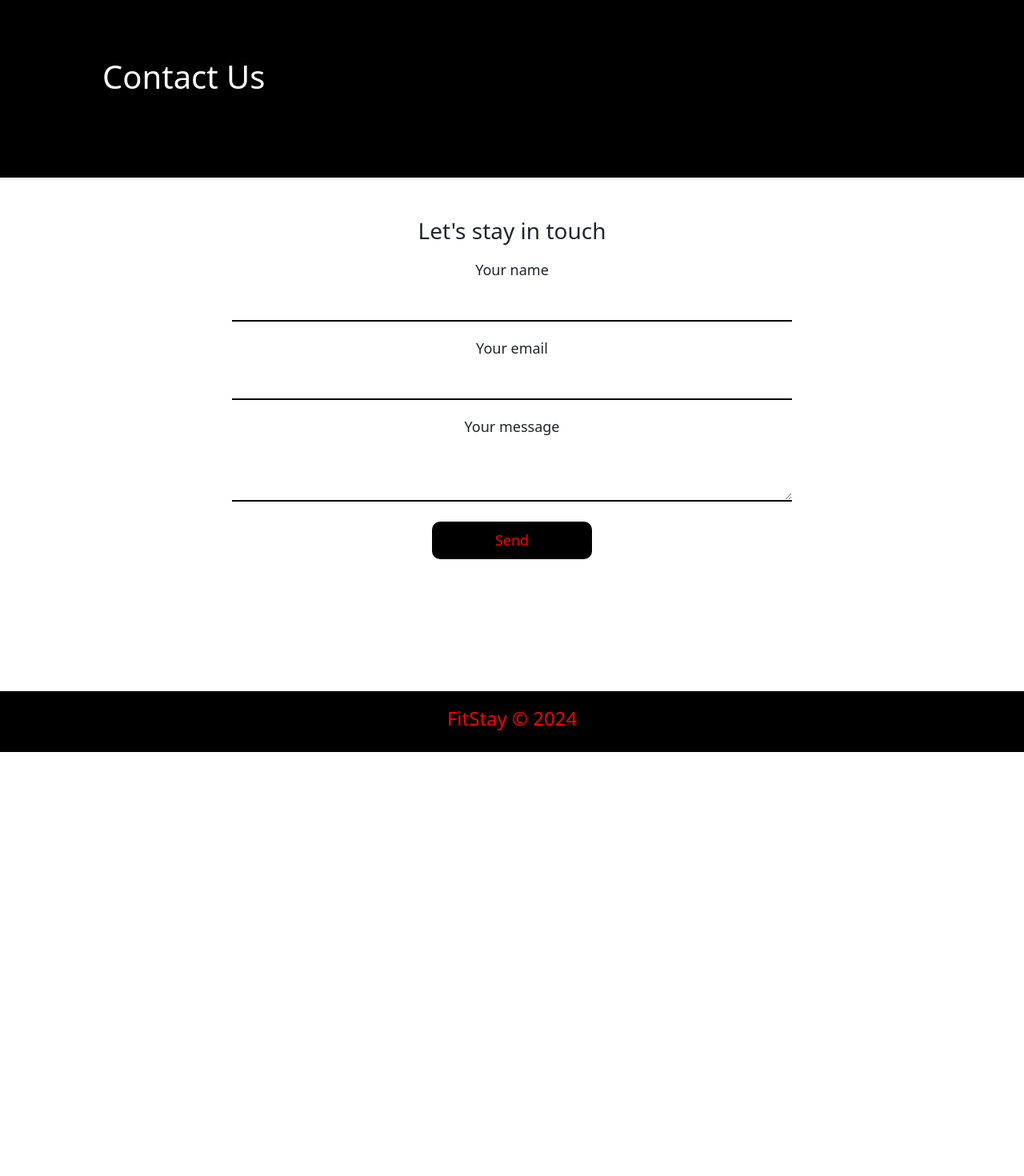
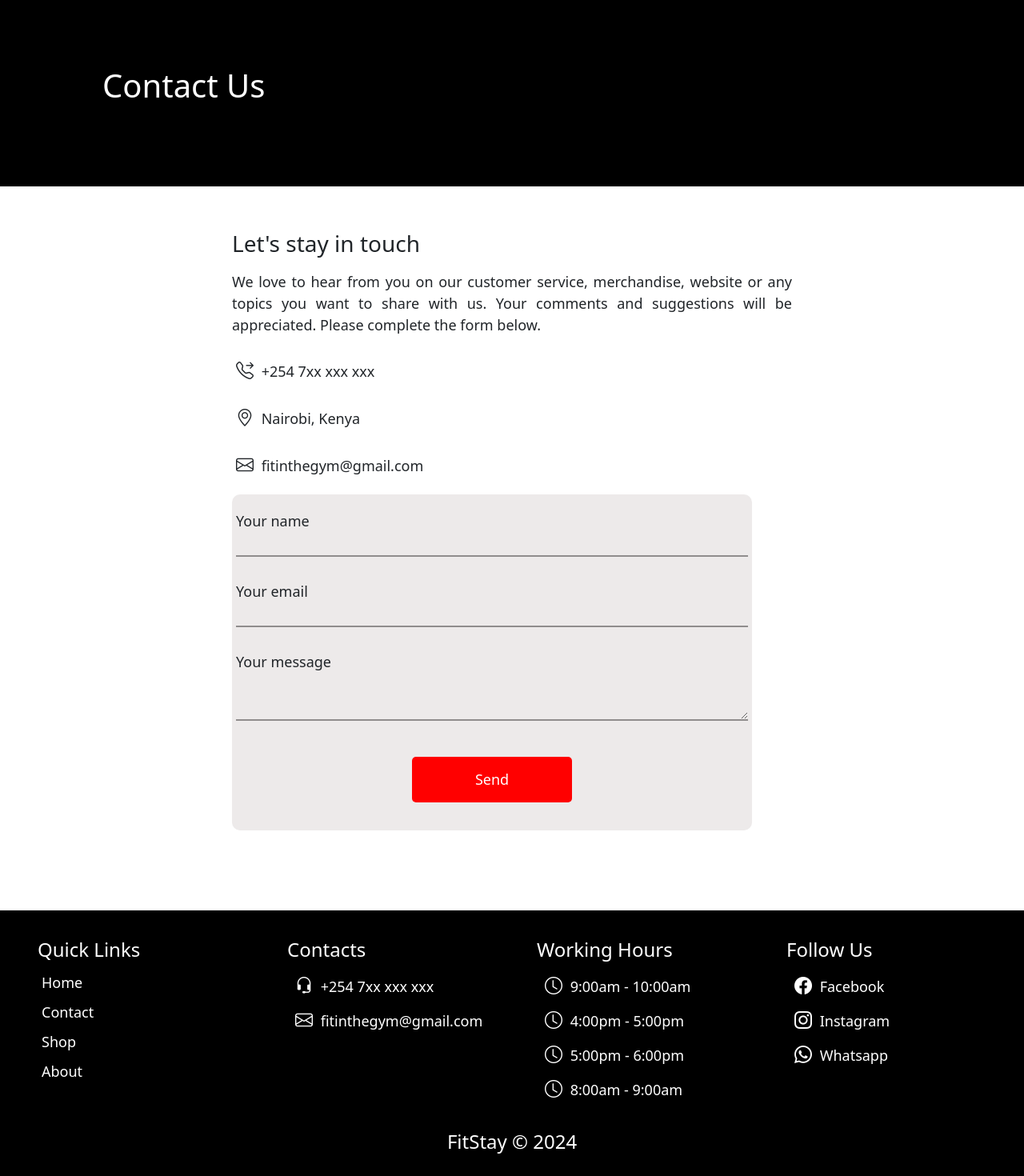
Before and after one commit to Johnny-cloud/FitStay, a React (Create React App) app in the folder client/: page /contact in a window 1280 px wide. Shown: the part 151-1621 px from the top of the page at 80% size. Before the commit the page ends 1091 px from the top, so only its background shows below. Built offline with nearby package versions, Linux system fonts and the light colour scheme.

Commit message:
Update contact form ui and dropdown nav

```diff
--- a/client/src/components/contact/Contact.js
+++ b/client/src/components/contact/Contact.js
@@ -7,14 +7,28 @@ const Contact = () => {
       <TopLanding landingTitle={'Contact Us'}/>
       <div className='main-content'>
         <h3>Let's stay in touch</h3>
+        <p>We love to hear from you on our customer service, merchandise,
+           website or any topics you want to share with us. Your comments and suggestions will be appreciated.
+           Please complete the form below.</p>
+        <p><i class="bi bi-telephone-forward"></i> +254 7xx xxx xxx</p>
+        <p><i class="bi bi-geo-alt"></i> Nairobi, Kenya</p>
+        <p><i class="bi bi-envelope"></i> fitinthegym@gmail.com</p>
         <form>
+          <div>
             <label htmlFor='name'>Your name</label>
             <input id='name' type='text' />
+          </div>
+          <div>
             <label htmlFor='email'>Your email</label>
             <input id='email' type='text' />
+          </div>
+          <div>
             <label htmlFor='message'>Your message</label>
             <textarea id='message' type='text'></textarea>
+          </div>
+          <div>
             <button>Send</button>
+          </div>
         </form>
       </div>
     </div>
--- a/client/src/components/contact/contact.css
+++ b/client/src/components/contact/contact.css
@@ -1,5 +1,17 @@
 .contact .main-content{
-    padding: 50px 0;
+    padding: 50px 0 0px;
+    max-width: 700px;
+    margin: auto;
+    text-align: justify;
+}
+
+.contact .main-content > *{
+    padding: 5px 0;
+}
+
+.contact .main-content .bi{
+    font-size: 22px;
+    margin: 0 5px;
 }
 
 .contact{
@@ -11,19 +23,27 @@
     flex-direction: column;
     flex-wrap: wrap;
     justify-content: center;
-    max-width: 700px;
-    margin: auto;
+    max-width: 650px;
+    background-color: rgb(237, 234, 234);
+    border-radius: 10px;
+    padding: 20px 5px;
 }
 
 .contact form > *{
+    display: flex;
+    flex-direction: column;
+    flex-wrap: wrap;
+    justify-content: center;
     margin: 10px 0;
+    padding: 5px;
 }
 
 .contact form input, .contact form textarea{
     border: none;
     border-bottom: solid;
     border-width: 2px;
-    border-color: black;
+    border-color: rgb(144, 141, 141);
+    background-color: inherit;
 }
 
 .contact form input:focus, .contact form textarea:focus{
@@ -34,10 +54,10 @@
     width: 200px;
     margin: 15px auto;
     border: none;
-    border-radius: 10px;
-    background-color: black;
-    color: red;
-    padding: 10px 5px;
+    border-radius: 5px;
+    background-color: red;
+    color: white;
+    padding: 15px 5px;
 }
 
 .contact form button:hover{
--- a/client/src/components/footer/Footer.js
+++ b/client/src/components/footer/Footer.js
@@ -1,8 +1,49 @@
 import './footer.css'
+import { Link } from 'react-router-dom'
 
 const Footer = () => {
   return (
-    <div className='footer'><h4>FitStay &copy; 2024</h4></div>
+    <div className='footer'>
+      <div className='info-container'>
+        <div>
+          <h4>Quick Links</h4>
+          <ul>
+            <li><Link to={'/'}>Home</Link></li>
+            <li><Link to={'/contact'}>Contact</Link></li>
+            <li><Link to={'/shop'}>Shop</Link></li>
+            <li><Link to={'/about'}>About</Link></li>
+          </ul>
+        </div>
+
+        <div>
+          <h4>Contacts</h4>
+          <ul>
+            <li><i class="bi bi-headset"></i> +254 7xx xxx xxx</li>
+            <li><i class="bi bi-envelope"></i> fitinthegym@gmail.com</li>
+          </ul>
+        </div>
+
+        <div>
+          <h4>Working Hours</h4>
+          <ul>
+            <li><i class="bi bi-clock"></i> 9:00am - 10:00am</li>
+            <li><i class="bi bi-clock"></i> 4:00pm - 5:00pm</li>
+            <li><i class="bi bi-clock"></i> 5:00pm - 6:00pm</li>
+            <li><i class="bi bi-clock"></i> 8:00am - 9:00am</li>
+          </ul>
+        </div>
+
+        <div>
+          <h4>Follow Us</h4>
+          <ul>
+            <li><i class="bi bi-facebook"></i> Facebook</li>
+            <li><i class="bi bi-instagram"></i> Instagram</li>
+            <li><i class="bi bi-whatsapp"></i> Whatsapp</li>
+          </ul>
+        </div>
+      </div>
+      <h4>FitStay &copy; 2024</h4>
+    </div>
   )
 }
 
--- a/client/src/components/footer/footer.css
+++ b/client/src/components/footer/footer.css
@@ -1,5 +1,35 @@
 .footer{
-    color: red;
+    color: white;
     padding: 20px 0;
     background-color: black;
 }
+
+.footer .info-container{
+    display: flex;
+    flex-direction: row;
+    flex-wrap: wrap;
+    justify-content: space-evenly;
+}
+
+.footer .info-container > *{
+    width: 250px;
+    margin: 15px;
+    text-align: justify;
+}
+
+.footer .bi{
+    font-size: 22px;
+    margin: 0 5px;
+}
+
+.footer a:hover, .footer a:focus{
+    color: red;
+}
+
+.footer li{
+    padding: 5px;
+}
+
+.footer ul{
+    padding: 0;
+}
--- a/client/src/components/navigations/Navigations.js
+++ b/client/src/components/navigations/Navigations.js
@@ -22,14 +22,23 @@ const Navigations = () => {
               <Nav className='me-auto'>
                 <Link onClick={hideNavbar} to={'/'}>Home</Link>
                 <Link onClick={hideNavbar} to={'/about'}>About</Link>
+                <Link className='my-dropdown'>
+                  Pages
+                  <div className='my-dropdown-menu'>
+                    <Link onClick={hideNavbar} to={'/pricing'}>Pricing</Link>
+                    <Link onClick={hideNavbar} to={'gallery'}>Gallery</Link>
+                    <Link onClick={hideNavbar} to={'/schedule'}>Schedule</Link>
+                  </div>
+                </Link>
                 <Link onClick={hideNavbar} to={'/classes'}>Classes</Link>
                 <Link onClick={hideNavbar} to={'/trainers'}>Trainers</Link>
-                <Link onClick={hideNavbar} to={'/pricing'}>Pricing</Link>
-                <Link onClick={hideNavbar} to={'gallery'}>Gallery</Link>
-                <Link onClick={hideNavbar} to={'/schedule'}>Schedule</Link>
                 <Link onClick={hideNavbar} to={'/blog'}>Blogs</Link>
+                <Link onClick={hideNavbar} to={'/shop'}>Shop</Link>
                 <Link onClick={hideNavbar} to={'/contact'}>Contact</Link>
-                <Link onClick={hideNavbar} to={'/shop'}>Shop</Link>
+
+              </Nav>
+              <Nav className='me-auto'>
+                <Link><span><i class="bi bi-cart-check"></i>Cart</span></Link>
               </Nav>
             </Offcanvas.Body>
           </Navbar.Offcanvas>
--- a/client/src/components/navigations/navigations.css
+++ b/client/src/components/navigations/navigations.css
@@ -13,9 +13,11 @@
 }
 
 .me-auto a{
-    margin:0 15px;
+    margin:0 17px;
+    padding: 5px;
     text-decoration: none;
     color: aliceblue;
+    width: fit-content;
 }
 
 .me-auto a:hover{
@@ -33,10 +35,40 @@
 }
 
 .offcanvas a{
-    margin: 15px;
+    margin: 10px;
 }
 
 .offcanvas-header{
     margin: auto;
     font-size: 40px;
 }
+
+.me-auto .bi-cart-check{
+    font-size: 25px;
+}
+
+.my-dropdown-menu{
+    display: none;
+}
+
+.my-dropdown:hover .my-dropdown-menu{
+    display: block;
+    position: absolute;
+    z-index: 1;
+    background-color: white;
+    color: black;
+    display: flex;
+    flex-direction: column;
+    flex-wrap: wrap;
+    justify-content: flex-start;
+    border-top: solid;
+    border-color: red;
+    border-width: 3px;
+    width: 150px;
+}
+
+.my-dropdown-menu a{
+    color: black;
+    padding: 5px;
+    text-align: start;
+}
--- a/client/src/components/trainers/trainer_details/trainer_biography/trainer_biography.css
+++ b/client/src/components/trainers/trainer_details/trainer_biography/trainer_biography.css
@@ -3,7 +3,7 @@
     text-align: justify;
     margin: 15px;
     padding: 10px;
-    background-color: rgb(243, 243, 243);
+    background-color: rgb(242, 240, 240);
 }
 
 .trainer-biography .bi{
@@ -27,7 +27,7 @@
 }
 
 .trainer-biography form > *{
-    margin: 10px;
+    margin: 10px 0px;
 }
 
 .trainer-biography button{
@@ -37,5 +37,5 @@
     border: none;
     border-radius: 5px;
     width: 200px;
-    margin: auto;
+    margin: 40px auto;
 }
```
Lines whose indentation alone changed are shown as unchanged.
